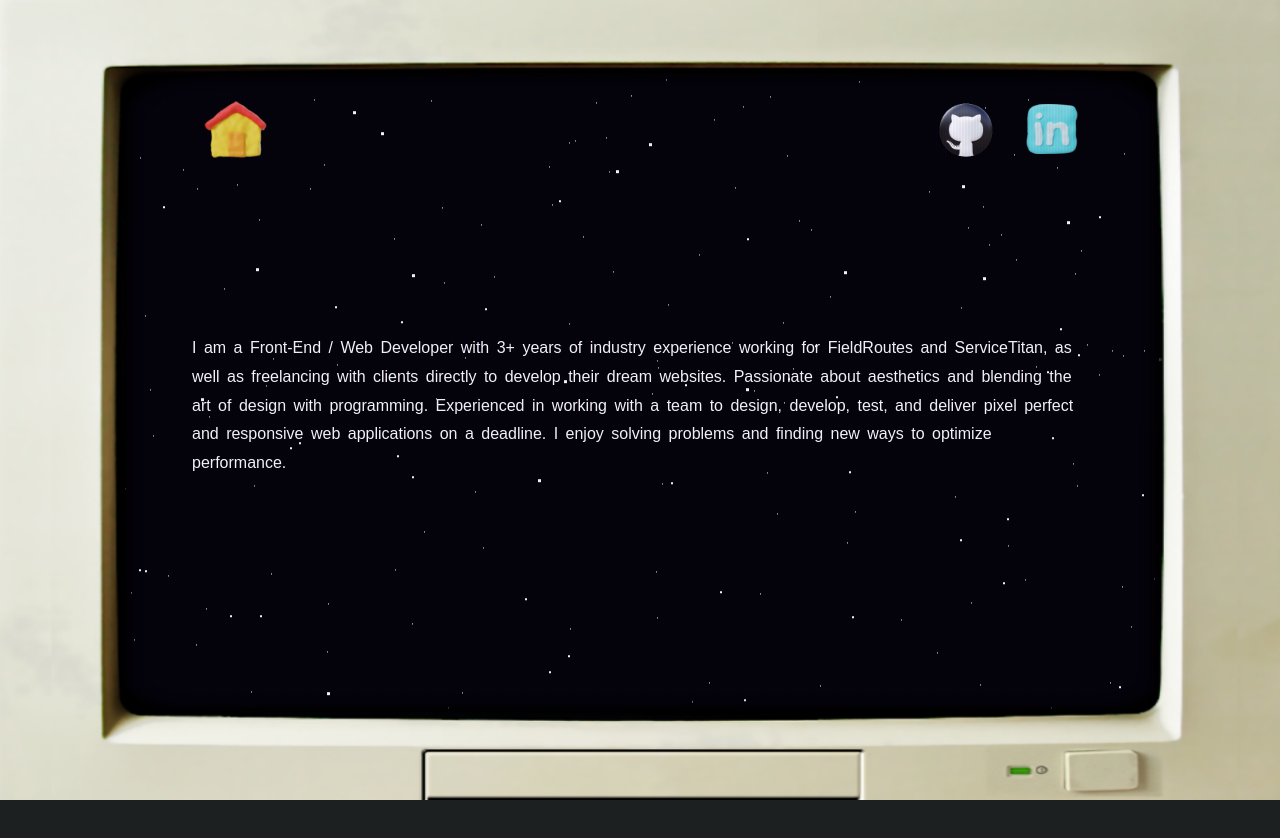
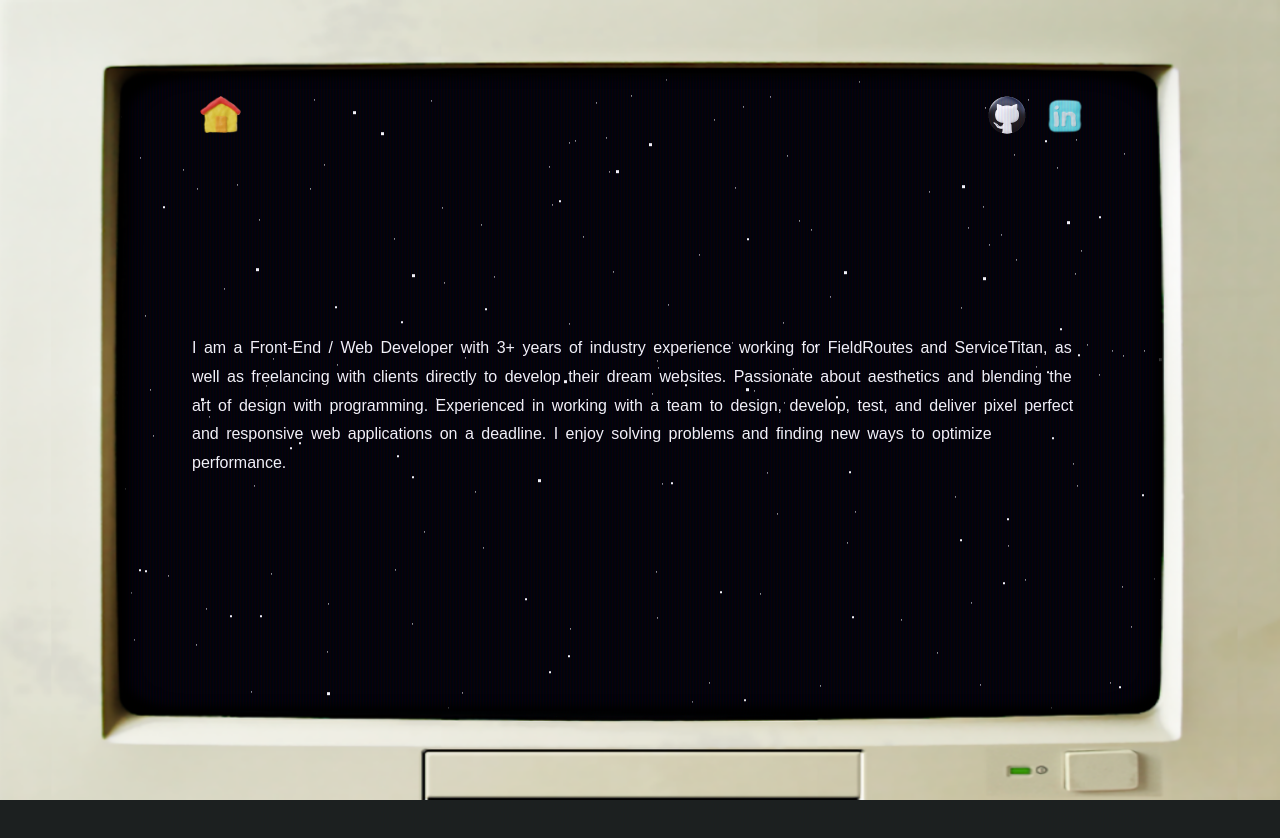
Before and after one commit to SohamDutta1216/sohamduttadotcom, a React (Create React App) app: page /about in a window 1280 px wide. Shown: the top 838 px of the page. Built offline with nearby package versions, Linux system fonts and the light colour scheme; a web font is replaced by a local one.

Commit message:
fix: fixed nav icon size

```diff
--- a/src/components/work/modal/Jobs.js
+++ b/src/components/work/modal/Jobs.js
@@ -19,9 +19,9 @@ const Jobs = () => {
                     <p>Front End Developer</p>
                     <p>Feb 2022 - Dec 2023 · 1 yr 11 months · Full-Time</p>
                     <p>Remote</p>
-                    <p>- helped migrate existing CMS from Kentico to Strapi whilst optimizing and
+                    <p>- Helped migrate existing CMS from Kentico to Strapi whilst optimizing and
                         updating all components within our software.</p>
-                    <p>Performed debugging and troubleshooting of applications using JIRA.</p>
+                    <p>- Performed debugging and troubleshooting of applications using JIRA.</p>
                     <p>- Wrote detailed technical documentation outlining system architecture,
                         coding conventions and best practices.</p>
                     <p>- Implemented agile development practices across multiple projects,
@@ -41,6 +41,7 @@ const Jobs = () => {
                     <p>Front End Developer</p>
                     <p>May 2021 - Feb 2022 · 10 mos · Full-Time</p>
                     <p>Remote</p>
+                    <div>
                         <p>- Transferred over legacy code base to a modern framework using React,
                             Gatsby, and Kentico as one of the first developers on the team with React
                             and Javascript experience.</p>
@@ -51,13 +52,14 @@ const Jobs = () => {
                             system architecture and development process.</p>
                         <p>- Researched and implemented emerging technologies and best practices
                             in software engineering.</p>
-                    <p> Analyzed user needs to determine necessary improvements to existing
+                        <p>- Analyzed user needs to determine necessary improvements to existing
                             software.</p>
                         <p>- Participated in Agile sprint planning meetings to discuss development
                             tasks.</p>
                         <p>- Debugged issues in existing codebase to identify root cause of problems.</p>
                         <p>- Integrated third-party APIs into existing applications for additional
                             functionality.</p>
+                    </div>
                     <h4>Skills:</h4>
                     <p> GatsbyJS · Kentico · Agile Methodologies · TypeScript · SCSS · SASS · Content Management Systems (CMS) · Adobe XD · GraphQL · JavaScript · HTML5 · Node.js · React.js · React Hooks</p>
 
--- a/src/components/work/work.scss
+++ b/src/components/work/work.scss
@@ -234,6 +234,8 @@
 .job-description {
     display: flex;
     flex-direction: column;
+
+
 }
 
 
@@ -354,6 +356,7 @@
                 font-weight: bold;
                 display: flex;
                 align-self: center;
+                color: black;
             }
 
             img {
--- a/src/scss/basics/_base.scss
+++ b/src/scss/basics/_base.scss
@@ -316,12 +316,12 @@ section {
 
 
 .icon {
-  height: 100px;
-  width: 100px;
+  height: 70px;
+  width: 70px;
 
   &__linked {
-    width: 72px;
-    height: 72px;
+    width: 46px;
+    height: 46px;
     position: relative;
     top: 13px;
 
@@ -330,8 +330,8 @@ section {
   &__home {
     position: relative;
     top: 6px;
-    width: 87px;
-    height: 87px;
+    width: 57px;
+    height: 57px;
     z-index: 100;
   }
 
```
Lines whose indentation alone changed are shown as unchanged.
